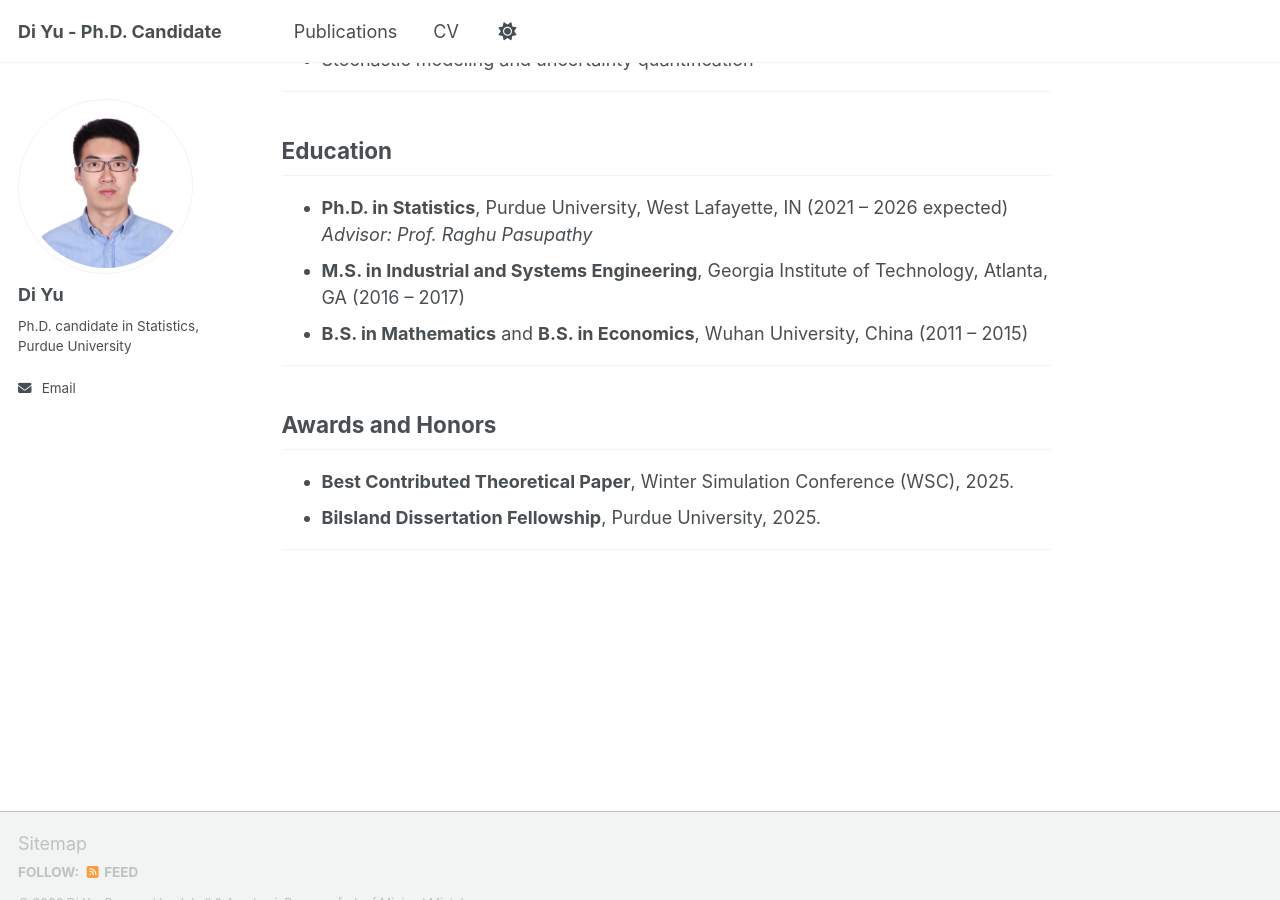
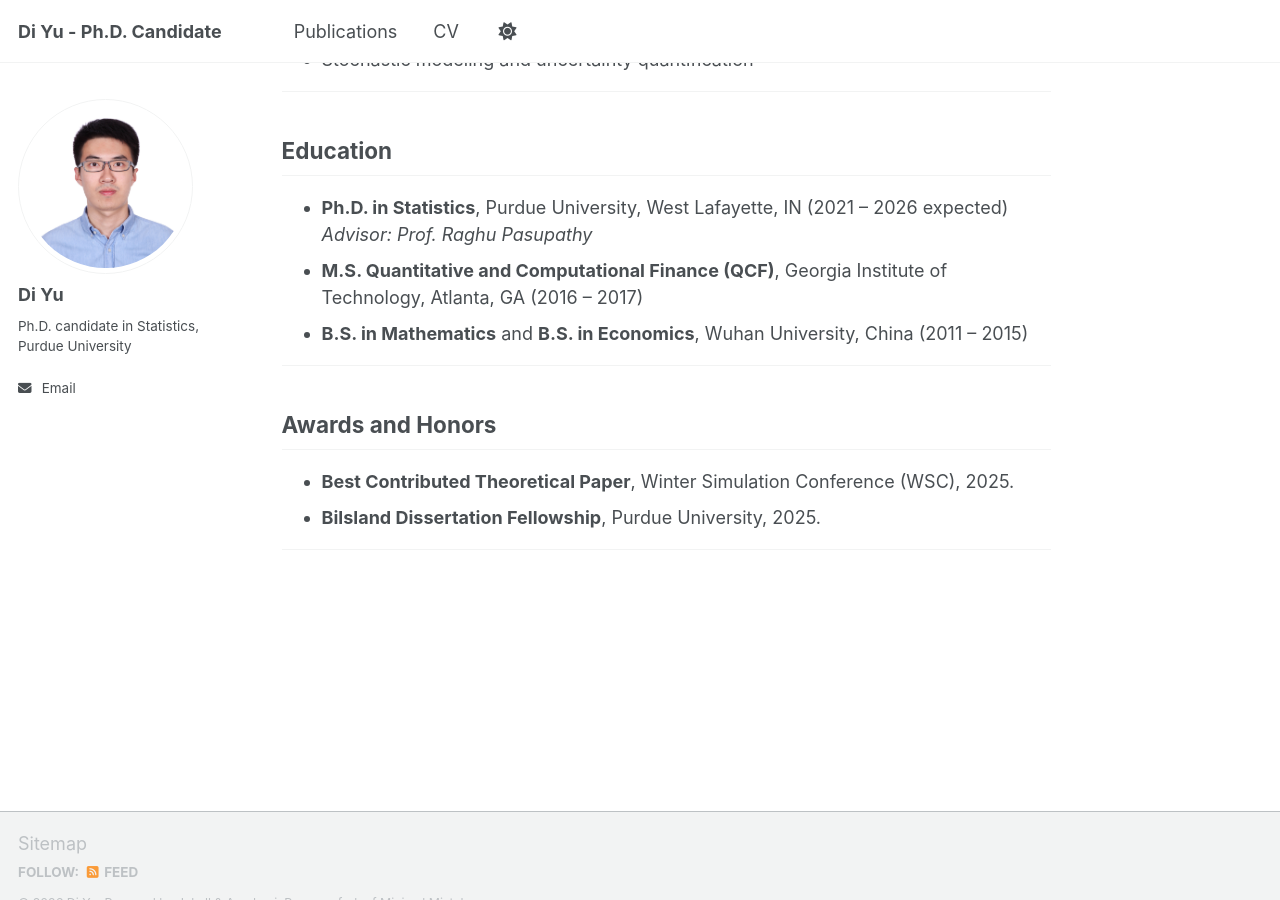
Before and after one commit to yudi12358/yudi12358.github.io, a Jekyll site: the page built from _pages/about.md, in a window 1280 px wide and 900 px high, scrolled down 1275 px. Built offline with Jekyll 4.4.1, drawn with Linux system fonts in a browser that asks for light colours; a script that is not in the unit is left out.

Commit message:
Update about.md

```diff
--- a/_pages/about.md
+++ b/_pages/about.md
@@ -46,7 +46,7 @@ I expect to graduate in **August 2026** and plan to pursue an academic career in
 
 - **Ph.D. in Statistics**, Purdue University, West Lafayette, IN (2021 – 2026 expected)
   *Advisor: Prof. Raghu Pasupathy*
-- **M.S. in Industrial and Systems Engineering**, Georgia Institute of Technology, Atlanta, GA (2016 – 2017)
+- **M.S. Quantitative and Computational Finance (QCF)**, Georgia Institute of Technology, Atlanta, GA (2016 – 2017)
 - **B.S. in Mathematics** and **B.S. in Economics**, Wuhan University, China (2011 – 2015)
 
 ---
```
